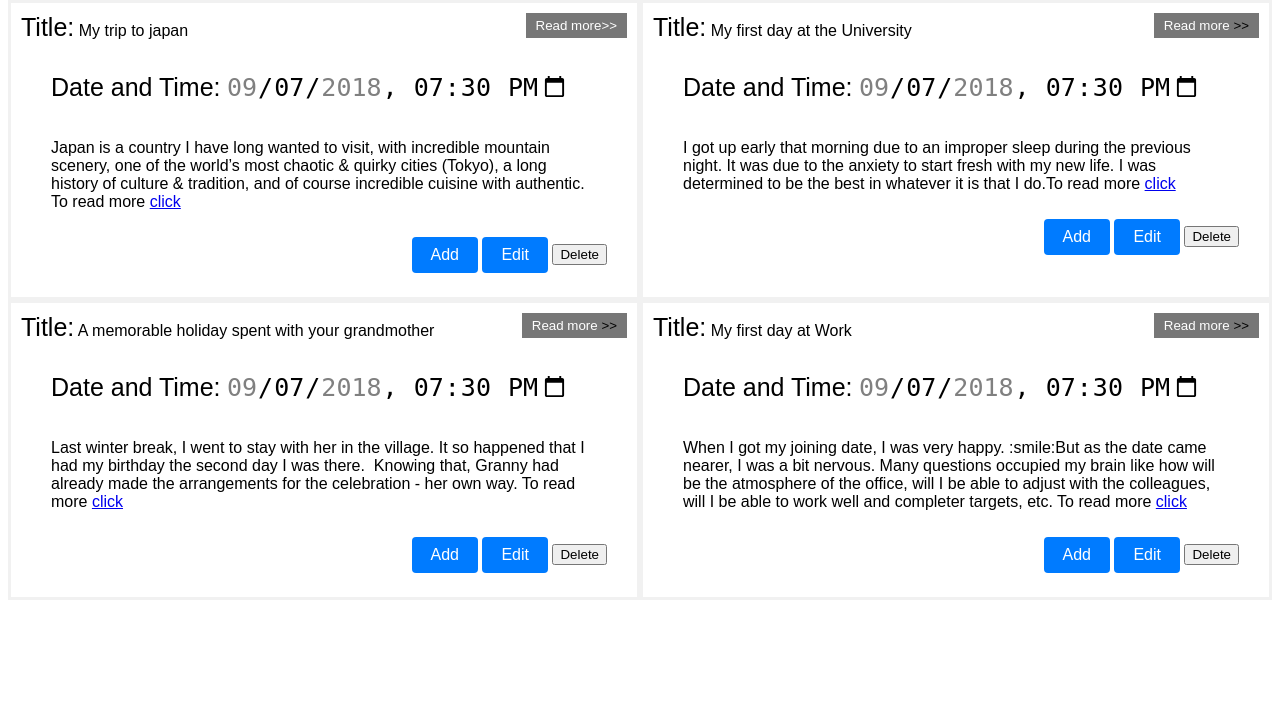
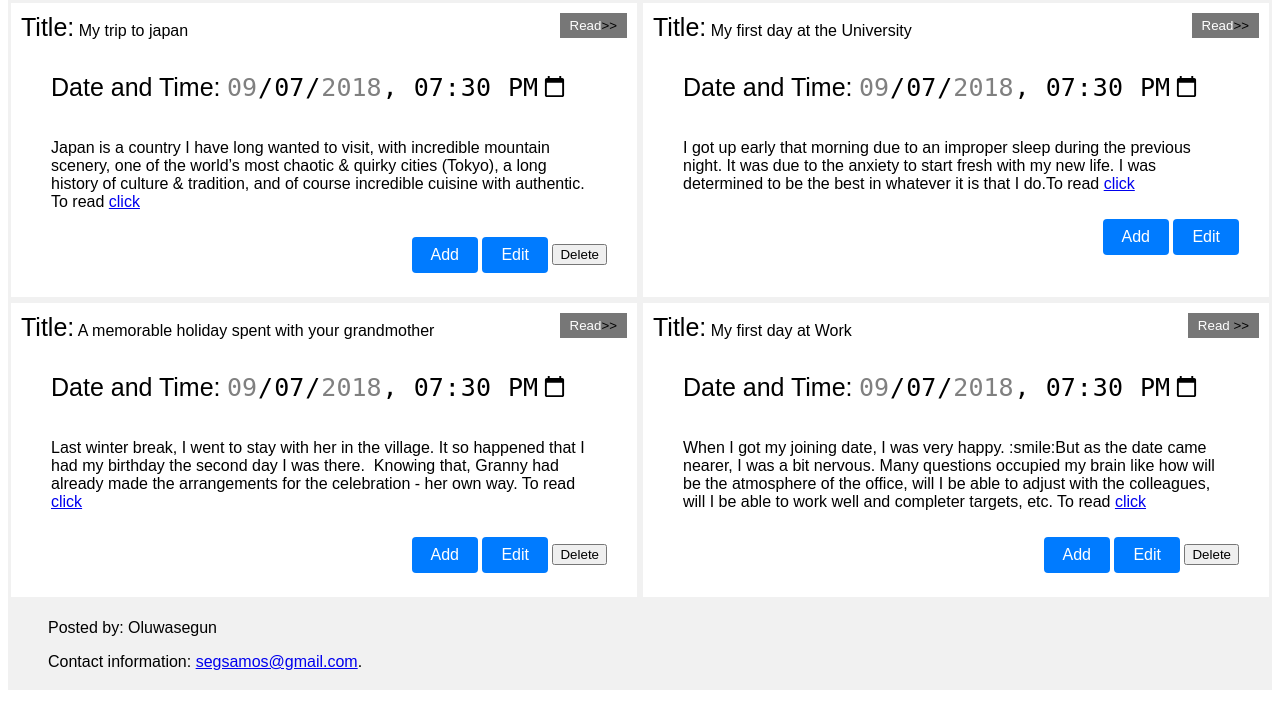
Before and after one commit to supershegs/MyDiary, a web app: file UI/index.html in a window 1280 px wide. Shown: the part 97-800 px from the top of the page. Run offline with its HTML, style and script files only (its server is not run), Linux system fonts and the light colour scheme.

Commit message:
adding footer tag

```diff
--- a/UI/index.html
+++ b/UI/index.html
@@ -20,7 +20,7 @@
     <div class="row">
         <div class="book">
                 <label>Title:</label> My trip to japan
-                <button class="view">Read more>></button>
+                <button class="view">Read<span style="size: 1%; color: black">>></span></button>
             <div class="viewList">
                 <div id="dateTime">
                     <label>Date and Time:</label>
@@ -31,7 +31,7 @@
                     <p>Japan is a country I have long wanted to visit, with incredible mountain scenery,
                         one of the world’s most chaotic & quirky cities (Tokyo),
                         a long history of culture & tradition, and of course incredible cuisine with authentic.
-                    To read more <a href="#"> click</a>
+                    To read <a href="#"> click</a>
 
                     </p>
                 </div>
@@ -45,7 +45,7 @@
 
         <div class="book">
                 <label>Title:</label> My first day at the University
-                <button class="view">Read more <span style="size: 1%; color: black">>></span> </button>
+                <button class="view">Read<span style="size: 1%; color: black">>></span> </button>
             <div class="viewList">
                 <div id="dateTime">
                     <label>Date and Time:</label>
@@ -55,20 +55,19 @@
                 <div id="story">
                     <p>I got up early that morning due to an improper sleep during the previous night.
                         It was due to the anxiety to start fresh with my new life.
-                        I was determined to be the best in whatever it is that I do.To read more <a href="#"> click</a>
+                        I was determined to be the best in whatever it is that I do.To read <a href="#"> click</a>
                     </p>
                 </div>
                 <div id="groupBtn">
                     <button class="Button">Add</button>
                     <button class="Button">Edit</button>
-                    <button id="deleteBtn">Delete</button>
                 </div>
             </div>
         </div>
 
         <div class="book">
                 <label>Title:</label>   A memorable holiday spent with your grandmother
-                <button class="view">Read more <span style="size: 1%; color: black">>></span> </button>
+                <button class="view">Read<span style="size: 1%; color: black">>></span> </button>
             <div class="viewList">
                 <div id="dateTime">
                     <label>Date and Time:</label>
@@ -79,7 +78,7 @@
                     <p>Last winter break, I went to stay with her in the village.
                         It so happened that I had my birthday the second day I was there.
                         Knowing that, Granny had already made the arrangements for the celebration - her own way.
-                           To read more   <a href="#"> click</a>
+                           To read   <a href="#"> click</a>
                     </p>
                 </div>
                 <div id="groupBtn">
@@ -92,7 +91,7 @@
 
         <div class="book">
                 <label>Title:</label> My first day at Work
-                <button class="view">Read more <span style="size: 1%; color: black">>></span> </button>
+                <button class="view">Read <span style="size: 1%; color: black">>></span> </button>
             <div class="viewList">
                 <div id="dateTime">
                     <label>Date and Time:</label>
@@ -103,7 +102,7 @@
                     <p>When I got my joining date, I was very happy. :smile:But as the date came nearer,
                         I was a bit nervous. Many questions occupied my brain like how will be the atmosphere of the office,
                         will I be able to adjust with the colleagues,
-                         will I be able to work well and completer targets, etc. To read more <a href="#"> click</a>
+                         will I be able to work well and completer targets, etc. To read <a href="#"> click</a>
                     </p>
                 </div>
                 <div id="groupBtn">
@@ -114,8 +113,11 @@
             </div>
         </div>
     </div>
+    <footer>
+        <p>Posted by: Oluwasegun</p>
+        <p>Contact information: <a href="mailto:segsamos@gmail.com">segsamos@gmail.com</a>.</p>
+      </footer>
 
-
-        <script src="javascript/script.js"></script>
+    <script src="javascript/script.js"></script>
 </body>
 </html>
--- a/UI/style/main.css
+++ b/UI/style/main.css
@@ -74,3 +74,8 @@ label, #time{
     font-size: 25px;
     border: 0;
 }
+footer {
+    display: block;
+    background-color: #f1f1f1;
+    padding: 3px 40px
+}
```
Also changed, not shown: README.md.
